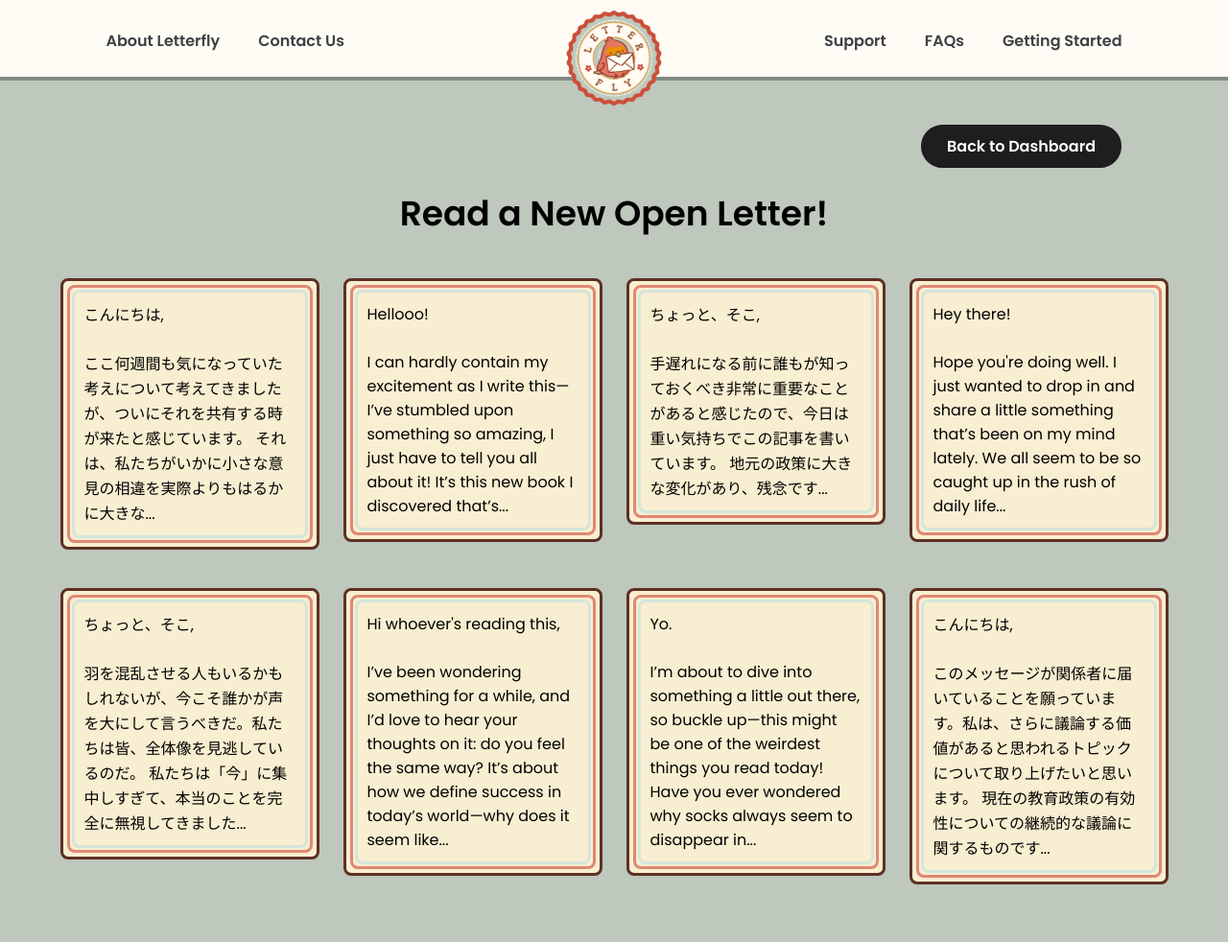
After one commit to CloudyKrypton/letterfly, a Flask app: template templates/discover.html in a window 1280 px wide. The commit adds this page. Shown: the whole page at 96% size. Run offline with Flask 3, Linux system fonts and the light colour scheme; the template is opened without the code that fills it, so the values that code supplies are empty.

Commit message:
more demo stuff

```diff
--- a/main.py
+++ b/main.py
@@ -28,5 +28,9 @@ def write():
 def read():
     return render_template('read.html')
 
+@app.route('/discover')
+def discover():
+    return render_template('discover.html')
+
 if __name__ == '__main__':
     app.run(host='0.0.0.0', port=81)
--- /dev/null
+++ b/static/discover.css
@@ -0,0 +1,115 @@
+html, body {
+    margin: 0;
+    padding: 0;
+  }
+
+body {
+    background-color: #bec8bd;
+    font-family: "Poppins", serif;
+}
+
+#header {
+    height: 80px;
+    width: 100%;
+    display: flex;
+    justify-content: center;
+    box-shadow: 0px 4px 0px rgba(0, 0, 0, 0.3);
+    background-color: #fefcf5;
+
+    top: 0;
+    position: -webkit-sticky; /* For Safari */
+    position: sticky;
+    z-index: 1000;
+}
+
+.header-container2 {
+    display: flex;
+    gap: 500px;
+    font-family: "Poppins", serif;
+    font-weight: 600;
+    font-style: normal;
+    font-size: medium;
+    color: #3d4043;
+}
+
+.header-container {
+    padding-top: 30px;
+    display: flex;
+    gap: 40px;
+}
+
+#blirb {
+    position: absolute;
+    padding-top: 10px;
+}
+
+.letters {
+    display: flex;
+    justify-content: center;
+    gap: 25px;
+    padding-top: 40px;
+}
+
+.letter {
+    width: 20vw;
+    border-width: 3px;
+    border-color: #5d3024;
+    border-radius: 8px;
+    border-style: solid;
+    padding: 4px;
+    background-color: #f8eed1;
+    height: 100%;
+    transition: box-shadow 0.3s ease-in-out;
+}
+
+.letter:hover {
+    cursor: pointer;
+    box-shadow: 2px 3px 0px rgba(0, 0, 0, 0.8);
+}
+
+.letter2 {
+    border-width: 3px;
+    border-color:#df8874;
+    border-radius: 8px;
+    border-style: solid;
+    padding: 2px;
+    background-color: #f8eed1;
+}
+
+.letter3 {
+    border-width: 3px;
+    border-color:#d4e5da;
+    border-radius: 8px;
+    border-style: solid;
+    padding: 10px;
+    background-color: #f8eed1;
+}
+
+.letterInfo {
+    font-family: "Poppins", serif;
+    font-weight: 600;
+    font-style: normal;
+    font-size: 36px;
+
+    text-align: center;
+    padding-top: 20px;
+}
+
+#backHome {
+    border-radius: 30px;
+    border: 2px solid #1e1e1e;
+    background-color: #1e1e1e;
+    color: white;
+    font-family: "Poppins", serif;
+    font-weight: 600;
+    font-style: normal;
+    font-size: medium;
+    padding-left: 25px;
+    padding-right: 25px;
+    padding-top: 8px;
+    padding-bottom: 8px;
+}
+
+button:hover {
+    cursor: pointer;
+}
--- a/static/script.js
+++ b/static/script.js
@@ -16,7 +16,7 @@ function validateLogin() {
       // Redirect to a new page after successful login (optional)
       alert("Please fill in both fields.");
     } else {
-      // window.location.href = "/dashboard";
+      window.location.href = "/dashboard";
     }
 }
 
--- a/static/signup.css
+++ b/static/signup.css
@@ -17,6 +17,12 @@ body {
     display: flex;
     justify-content: center;
     box-shadow: 0px 4px 0px rgba(0, 0, 0, 0.3);
+    background-color: #fefcf5;
+
+    top: 0;
+    position: -webkit-sticky; /* For Safari */
+    position: sticky;
+    z-index: 1000;
 }
 
 .header-container2 {
--- a/static/signup.js
+++ b/static/signup.js
@@ -125,5 +125,5 @@ document.getElementById("cab").addEventListener("click", async function(event) {
       return;
     }
 
-    // window.location.href = "/letterfly";
+    window.location.href = "/letterfly";
   }
--- a/templates/dashboard.html
+++ b/templates/dashboard.html
@@ -31,7 +31,7 @@
                 <button id="viewProfile">View Profile</button>
                 <button id="penPals">Pen Pals</button>
                 <button id="oldLetters">Old Letters</button>
-                <button id="explore">Discover Letters</button>
+                <button id="explore" onclick="window.location.href='/discover';">Discover Letters</button>
                 <button id="write" onclick="window.location.href='/write';">Write</button>
             </div>
         </div>
--- /dev/null
+++ b/templates/discover.html
@@ -0,0 +1,49 @@
+<!DOCTYPE html>
+<html lang="en">
+    <head>
+        <meta charset="utf-8">
+        <meta http-equiv="X-UA-Compatible" content="IE=edge">
+        <meta name="viewport" content="width=device-width, initial-scale=1.0">
+        <title>Create Accout - Letterfly</title>
+        <link rel="stylesheet" href="{{ url_for('static', filename='discover.css') }}">
+        <link rel="icon" type="image/x-icon" href="{{ url_for('static', filename='favicon.ico') }}"/>
+        <link rel="preconnect" href="https://fonts.googleapis.com">
+        <link rel="preconnect" href="https://fonts.gstatic.com" crossorigin>
+        <link href="https://fonts.googleapis.com/css2?family=Poppins:ital,wght@0,100;0,200;0,300;0,400;0,500;0,600;0,700;0,800;0,900;1,100;1,200;1,300;1,400;1,500;1,600;1,700;1,800;1,900&display=swap" rel="stylesheet">
+    </head>
+<body>
+    <div id="header">
+        <div class="header-container2">
+            <div class="header-container">
+                <span>About Letterfly</span>
+                <span>Contact Us</span>
+            </div>
+            <div class="header-container">
+                <span>Support</span>
+                <span>FAQs</span>
+                <span>Getting Started</span>
+            </div>
+        </div>
+        <img src="../static/images/logo.png" width="100px" id="blirb">
+    </div>
+    <div style="padding-left: 75vw; padding-top: 50px;">
+        <button id="backHome" onclick="window.location.href='/dashboard';">Back to Dashboard
+        </button>
+    </div>
+    <div class="letterInfo">
+        Read a New Open Letter!
+    </div>
+    <div class="letters">
+        <div class="letter"><div class="letter2"><div class="letter3">こんにちは, <br><br> ここ何週間も気になっていた考えについて考えてきましたが、ついにそれを共有する時が来たと感じています。 それは、私たちがいかに小さな意見の相違を実際よりもはるかに大きな...</div></div></div>
+        <div class="letter"><div class="letter2"><div class="letter3">Hellooo! <br><br> I can hardly contain my excitement as I write this—I’ve stumbled upon something so amazing, I just have to tell you all about it! It’s this new book I discovered that’s...</div></div></div>
+        <div class="letter"><div class="letter2"><div class="letter3">ちょっと、そこ, <br><br> 手遅れになる前に誰もが知っておくべき非常に重要なことがあると感じたので、今日は重い気持ちでこの記事を書いています。 地元の政策に大きな変化があり、残念です...</div></div></div>
+        <div class="letter"><div class="letter2"><div class="letter3">Hey there!<br><br>Hope you're doing well. I just wanted to drop in and share a little something that’s been on my mind lately. We all seem to be so caught up in the rush of daily life...</div></div></div>
+    </div>
+    <div class="letters">
+        <div class="letter"><div class="letter2"><div class="letter3">ちょっと、そこ, <br><br> 羽を混乱させる人もいるかもしれないが、今こそ誰かが声を大にして言うべきだ。私たちは皆、全体像を見逃しているのだ。 私たちは「今」に集中しすぎて、本当のことを完全に無視してきました...</div></div></div>
+        <div class="letter"><div class="letter2"><div class="letter3">Hi whoever's reading this, <br><br>I’ve been wondering something for a while, and I’d love to hear your thoughts on it: do you feel the same way? It’s about how we define success in today’s world—why does it seem like...</div></div></div>
+        <div class="letter"><div class="letter2"><div class="letter3">Yo. <br><br> I’m about to dive into something a little out there, so buckle up—this might be one of the weirdest things you read today! Have you ever wondered why socks always seem to disappear in...</div></div></div>
+        <div class="letter"><div class="letter2"><div class="letter3">こんにちは, <br><br> このメッセージが関係者に届いていることを願っています。私は、さらに議論する価値があると思われるトピックについて取り上げたいと思います。 現在の教育政策の有効性についての継続的な議論に関するものです...</div></div></div>
+    </div>
+    <div style="height: 60px"></div>
+</body>
```
